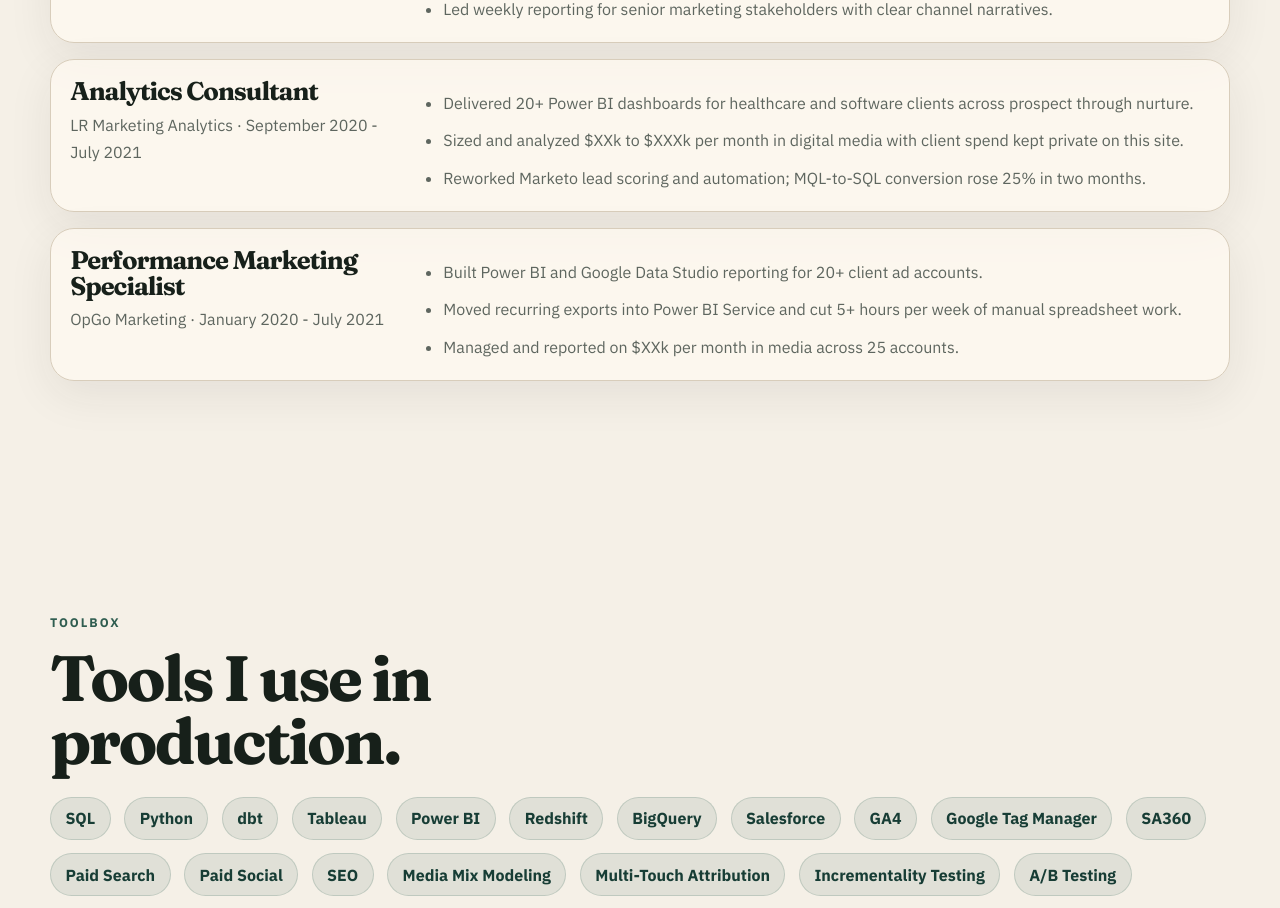
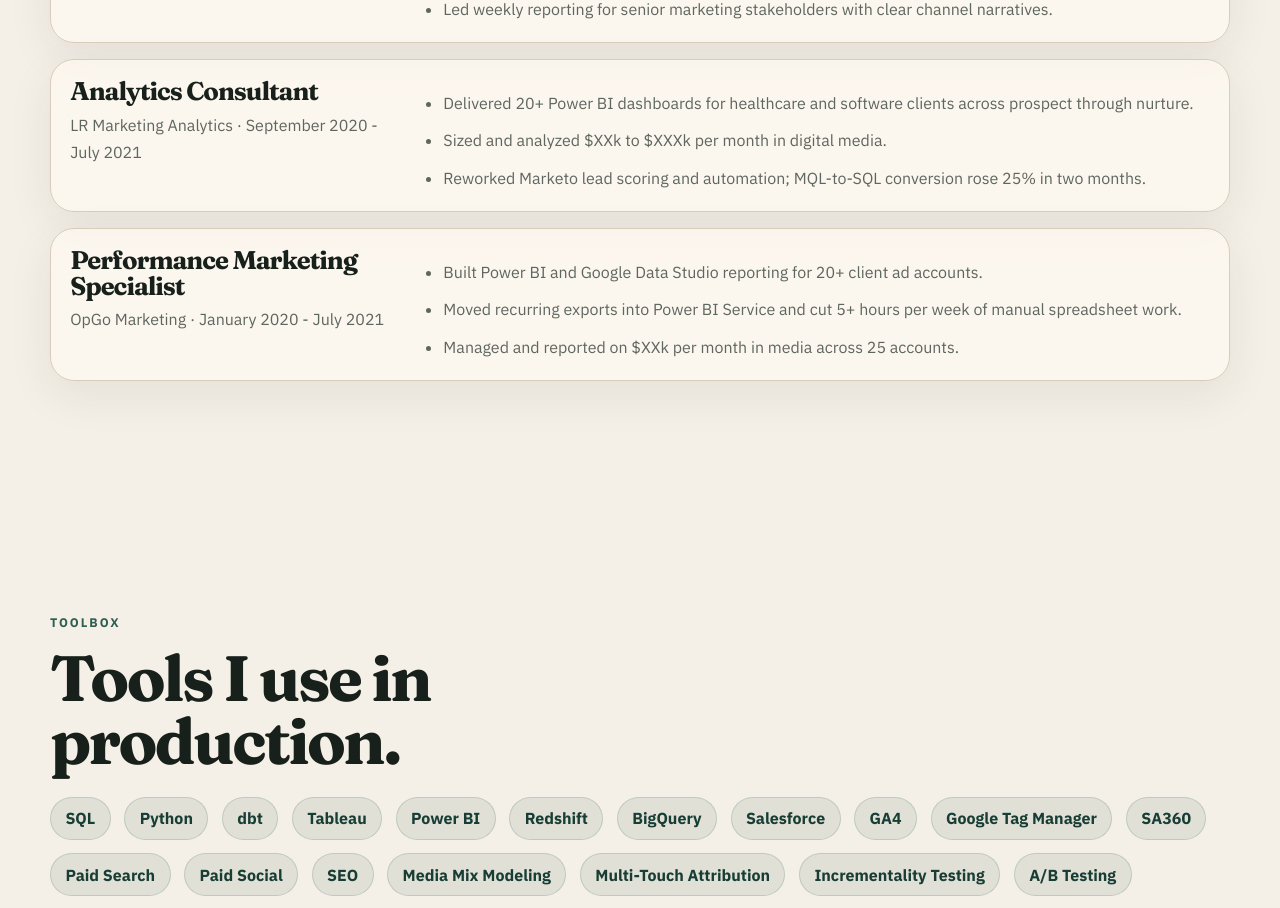
Before and after one commit to loganriebel/loganriebel_portfolio, a Next.js app: page / in a window 1280 px wide. Shown: the part 2000-2908 px from the top of the page. Built offline with nearby package versions, Linux system fonts and the light colour scheme.

Commit message:
Remove private-spend note from consultant experience bullet.
Co-authored-by: Cursor <cursoragent@cursor.com>

```diff
--- a/src/data/profile.ts
+++ b/src/data/profile.ts
@@ -82,7 +82,7 @@ export const profile = {
       period: "September 2020 - July 2021",
       bullets: [
         "Delivered 20+ Power BI dashboards for healthcare and software clients across prospect through nurture.",
-        "Sized and analyzed $XXk to $XXXk per month in digital media with client spend kept private on this site.",
+        "Sized and analyzed $XXk to $XXXk per month in digital media.",
         "Reworked Marketo lead scoring and automation; MQL-to-SQL conversion rose 25% in two months."
       ]
     },
```
